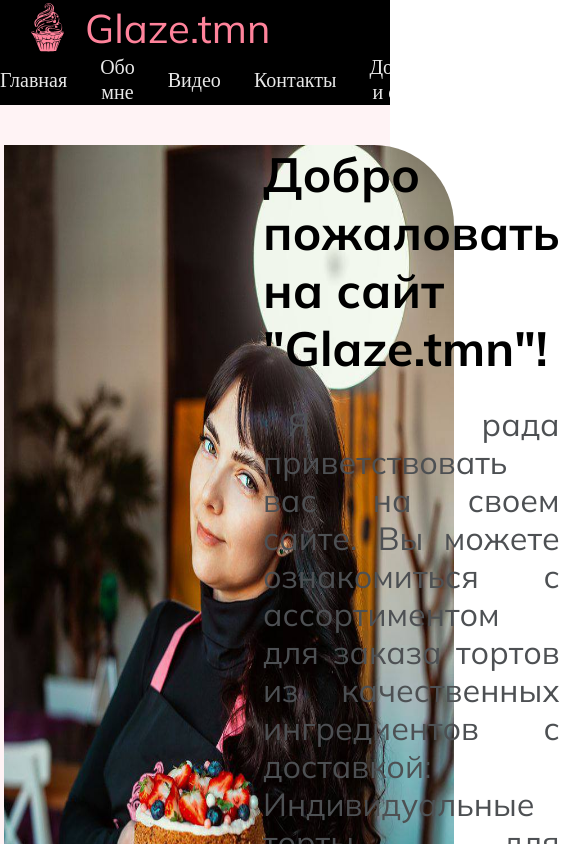
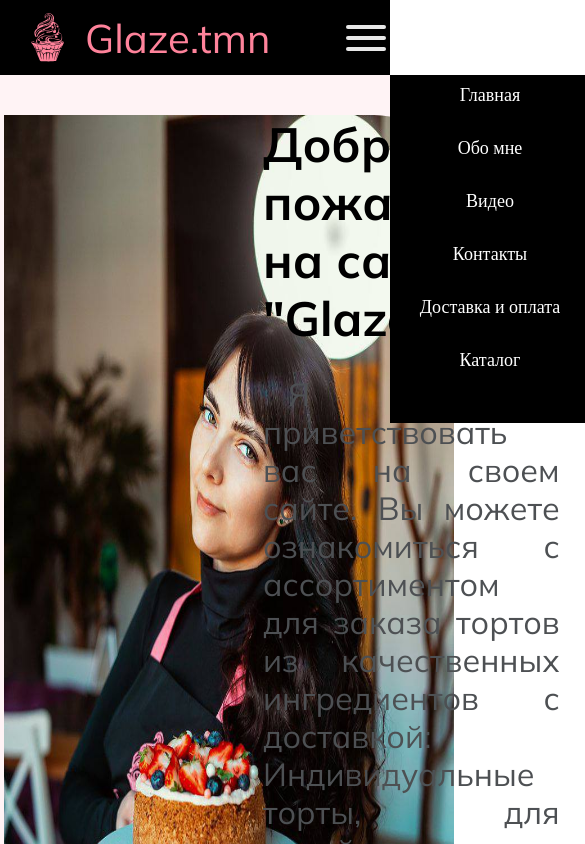
Before and after one commit to ZakirovaVera/DiplomProject_ZakirovaV, a Vue app: page / in a window 390 px wide. Shown: the top 844 px of the page, 585 px wide, since content can reach past the window. Built offline with nearby package versions, Linux system fonts and the light colour scheme.

Commit message:
HeaderComponent адаптив

```diff
--- a/src/assets/_vars.scss
+++ b/src/assets/_vars.scss
@@ -1,4 +1,5 @@
 $siteWidth: 1200px;
+$heightHeader: 75px;
 $colorSite: #ff839b;
 $colorHeaderFooter: #000000;
 $colorTextBlack: #000000;
@@ -6,4 +7,4 @@
 $colorWhite: #e8e8e8;
 $colorFont: #4D5053;
 $colorText: #6F6E6E;
-$colorPromo:#fff3f5;
+$colorPromo: #fff3f5;
--- a/src/components/HeaderComponent.vue
+++ b/src/components/HeaderComponent.vue
@@ -7,9 +7,18 @@
             </router-link>
         </div>
         <nav class="header__right ">
-            <router-link class="header__right__a" :class="{ active: item.title == active }" @click="clickNav(item.title)" :to="item.url"
-                v-for="item in menulinks" :key="item.id">{{ item.title }}</router-link>
+            <router-link class="header__right__a" :class="{ active: item.title == active }" @click="clickNav(item.title)"
+                :to="item.url" v-for="item in menulinks" :key="item.id">{{ item.title }}</router-link>
         </nav>
+        <div class="header__menu">
+            <input type="checkbox" id="burger-checkbox" class="burger-checkbox">
+            <label for="burger-checkbox" class="burger"></label>
+            <ul class="menu-list">
+                <router-link class="header__right__a menu-item" :class="{ active: item.title == active }"
+                    @click="clickNav(item.title)" :to="item.url" v-for="item in menulinks" :key="item.id">{{ item.title
+                    }}</router-link>
+            </ul>
+        </div>
     </header>
 </template>
 
@@ -30,7 +39,7 @@
         clickNav(string) {
             this.active = string;
         },
-        clickLog(){
+        clickLog() {
             this.active = '';
         }
     },
@@ -47,7 +56,7 @@
 }
 
 .header {
-    min-height: 75px;
+    height: $heightHeader;
     background: $colorHeaderFooter;
     display: flex;
     flex-direction: row;
@@ -84,7 +93,7 @@
         gap: 33px;
         padding-right: 1rem;
 
-        &__a{
+        &__a {
             color: $colorWhite;
             text-align: center;
             font-family: Jost;
@@ -104,7 +113,107 @@
     }
 }
 
+.header__menu {
+    display: none;
+    padding-right: 4px;
+}
+
+.burger-checkbox {
+    position: absolute;
+    visibility: hidden;
+}
+
+.burger {
+    position: relative;
+    z-index: 1;
+    cursor: pointer;
+    display: block;
+    position: relative;
+    border: none;
+    background: transparent;
+    width: 40px;
+    height: 26px;
+}
+
+.burger::before,
+.burger::after {
+    content: '';
+    left: 0;
+    position: absolute;
+    display: block;
+    width: 100%;
+    height: 4px;
+    border-radius: 10px;
+    background: $colorWhite;
+}
+
+.burger::before {
+    top: 0;
+    box-shadow: 0 11px 0 $colorWhite;
+    transition: box-shadow .3s .15s, top .3s .15s, transform .3s;
+}
+
+.burger::after {
+    bottom: 0;
+    transition: bottom .3s .15s, transform .3s;
+}
+
+.burger-checkbox:checked+.burger::before {
+    top: 11px;
+    transform: rotate(45deg);
+    box-shadow: 0 6px 0 rgba(0, 0, 0, 0);
+    transition: box-shadow .15s, top .3s, transform .3s .15s;
+}
+
+.burger-checkbox:checked+.burger::after {
+    bottom: 11px;
+    transform: rotate(-45deg);
+    transition: bottom .3s, transform .3s .15s;
+}
+
+.menu-list {
+    top: $heightHeader;
+    right: 0;
+    position: absolute;
+    display: grid;
+    gap: 12px;
+    padding: 0 0 42px;
+    margin: 0;
+    background: $colorHeaderFooter;
+    list-style-type: none;
+    transform: translateX(100%);
+    transition: right .3s;
+    width: 200px;
+}
+
+.menu-item {
+    display: block;
+    padding: 8px;
+    color: white;
+    font-size: 18px;
+    text-align: center;
+    text-decoration: none;
+}
+
+.menu-item:hover {
+    background: rgba(255, 255, 255, .2)
+}
+
+.burger-checkbox:checked~.menu-list {
+    transform: translateX(0);
+}
+
 .active {
     color: $colorSite;
 }
-</style>
+
+@media (max-width: 1024px) {
+
+    .header__right {
+        display: none;
+    }
+
+    .header__menu {
+        display: inline;
+    }
+}</style>
```
